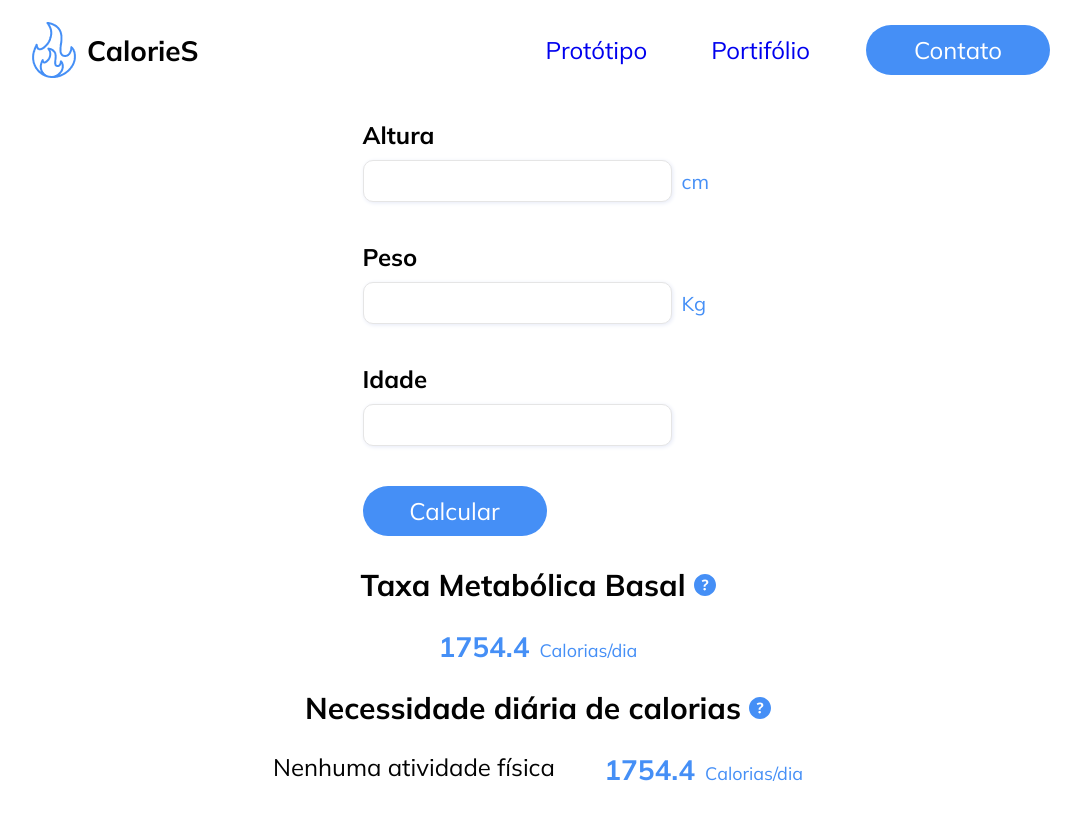
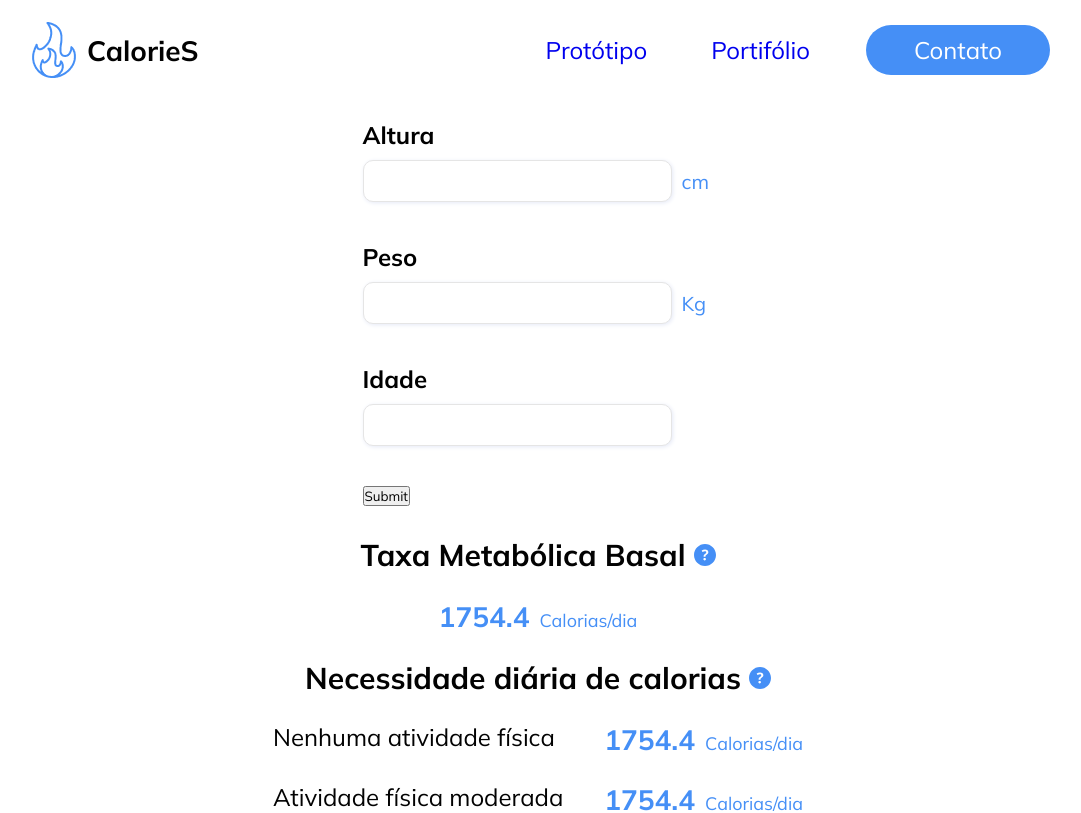
Before and after one commit to lazaro-contato/calories, a React (Create React App) app: page / in a window 1280 px wide. Shown: the top 813 px of the page, without its empty margins (102-1183 px from the left). Built offline with nearby package versions, Linux system fonts and the light colour scheme.

Commit message:
adding the hook form

```diff
--- a/package.json
+++ b/package.json
@@ -8,6 +8,7 @@
     "@testing-library/user-event": "^12.8.3",
     "react": "^17.0.2",
     "react-dom": "^17.0.2",
+    "react-hook-form": "^7.17.5",
     "react-scripts": "4.0.3",
     "styled-components": "^5.3.1",
     "web-vitals": "^1.1.2"
--- a/public/index.html
+++ b/public/index.html
@@ -1,7 +1,7 @@
 <!DOCTYPE html>
 <html lang="en">
   <head>
-    <title>React App</title>
+    <title>CalorieS</title>
     <link rel="stylesheet" href="styles.css" />
 
     <link rel="preconnect" href="https://fonts.googleapis.com">
--- a/src/components/Button/index.jsx
+++ b/src/components/Button/index.jsx
@@ -3,12 +3,8 @@ import { ButtonCont } from "./styles";
 
 function Button(props) {
 
-    function test(){
-        console.log("casa")
-    }
-
     return(
-        <ButtonCont onClick={test}>{props.text}</ButtonCont>
+        <ButtonCont type={props.type}>{props.text}</ButtonCont>
     )
 }
 
--- a/src/components/Form/index.jsx
+++ b/src/components/Form/index.jsx
@@ -2,16 +2,21 @@ import React from "react";
 import Button from "../Button/index";
 import InputElement from "../Input";
 import { FormContainer } from "./styles";
+import { useForm } from "react-hook-form"
 
 function Form() {
+
+    const {register, handleSubmit, errors} = useForm();
+
+    const onSubmit = data => console.log(data);
+
     return(
-        <FormContainer>
-            <InputElement text="Altura" spanText="cm" name="Altura"/>
-            <InputElement text="Peso" spanText="Kg" name="Peso"/>
-            <InputElement text="Idade" name="Idade"/>
-            <Button text="Calcular"/>
+        <FormContainer onSubmit={handleSubmit(onSubmit)}>
+            <InputElement name="altura" ref={{...register('altura', { required: true })}} type="number" text="Altura" spanText="cm" />
+            <InputElement name="peso" ref={{...register('peso', { required: true })}} type="number" text="Peso" spanText="Kg" />
+            <InputElement name="idade" ref={{...register('idade', { required: true })}} type="number" text="Idade" />
+            <input type="submit"></input>
         </FormContainer>
-
     )
 }
 
--- a/src/components/Form/styles.js
+++ b/src/components/Form/styles.js
@@ -1,6 +1,6 @@
 import styled from "styled-components";
 
-export const FormContainer = styled.div`
+export const FormContainer = styled.form`
 
 width: 351px;
 margin-bottom: 30px;
--- a/src/components/Input/index.jsx
+++ b/src/components/Input/index.jsx
@@ -1,41 +1,17 @@
-import React, { useState } from "react";
+import React from "react";
 import { DivDescription } from "./styles";
 import { InputData } from "./styles";
 import { TextDescription } from "./styles"
 import { UnitSpan } from "./styles";
 
 
-
 function InputElement(props) {
-
-    const [heightValue, setHeightValue] = useState("");
-    const [weightValue, setWeightValue] = useState("");
-    const [AgeValue, setAgeValue] = useState("");
-
-    const InputName = props.name
-    function setValues() {
-
-        if( InputName === "Altura") {
-            setHeightValue()
-            console.log("Altura")
-
-        } else if (InputName === "Peso"){
-            setWeightValue()
-            console.log("Peso")
-
-        } else if (InputName === "Idade"){
-            setAgeValue()
-            console.log("Idade")
-        }
-    }
-
-
 
     return(
         <DivDescription>
             <TextDescription>{props.text}</TextDescription>
-        <InputData onChange={setValues}/>
-        <UnitSpan>{props.spanText}</UnitSpan>
+        <InputData name={props.name} />
+       <UnitSpan>{props.spanText}</UnitSpan>
         </DivDescription>
 
     )
--- a/src/components/Input/styles.js
+++ b/src/components/Input/styles.js
@@ -23,6 +23,7 @@ margin-bottom: 10px;
 
 
 export const InputData = styled.input`
+
 padding-left: 10px;
 padding-right: 30px;
 
@@ -43,4 +44,5 @@ font-size: 20px;
     outline: none;
 }
 
+
 `
```
Also changed, not shown: 1 other file (tests, documents, lock files or other folders).
